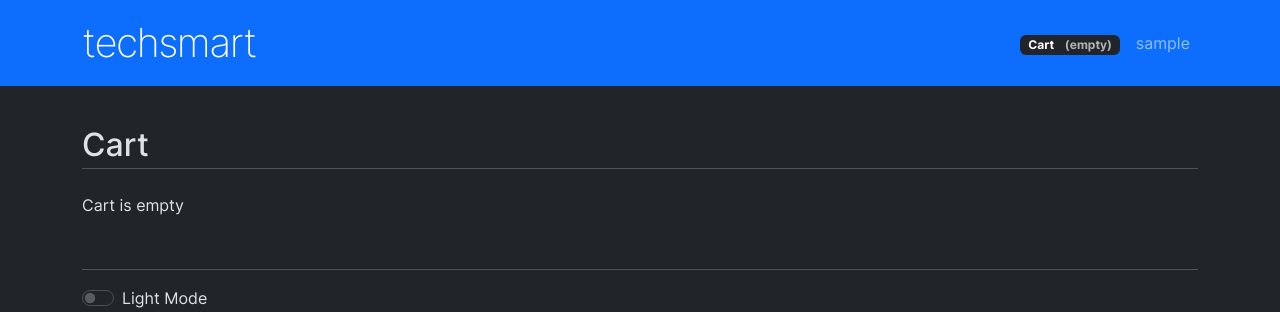
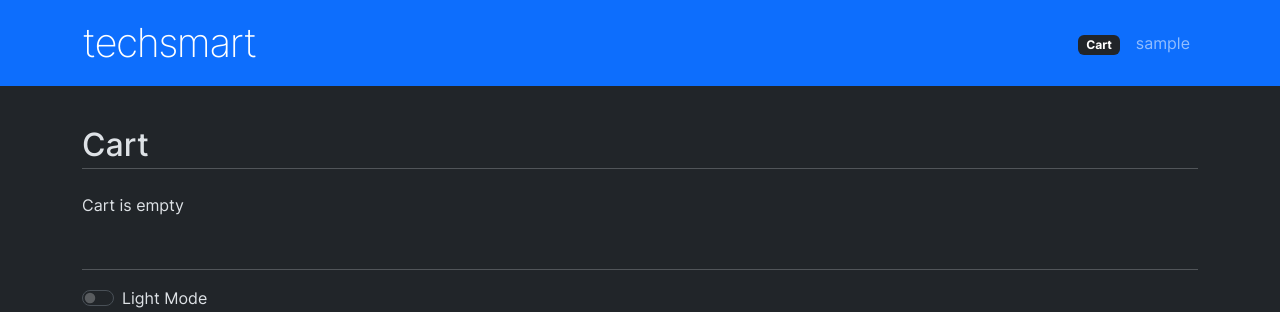
Before and after one commit to jack-hermanson/ShoppingAppICT4300, a Flask app: page /cart/ in a window 1280 px wide. Shown: the top 312 px of the page. Run offline with Flask 3, Linux system fonts and the light colour scheme; the visitor is signed in with stand-in values (Sample User, id 1); data comes from the database, SQL or seed files in the repository; data that the repository does not hold is empty; some libraries are stand-ins or nearby versions.

Commit message:
Update cart-anchor-partial.html

```diff
--- a/main/web/templates/carts/cart-anchor-partial.html
+++ b/main/web/templates/carts/cart-anchor-partial.html
@@ -3,10 +3,6 @@
         <span>Cart{% if current_user.cart and current_user.cart.cart_items|length > 0 %}:{% endif %}</span>
         {% if not current_user.cart %}
             ERROR
-        {% elif current_user.cart.cart_items|length == 0 %}
-            <span class="ms-2 text-muted">
-                (empty)
-            </span>
         {% elif current_user.cart.cart_items|length > 0 %}
             <span class="ms-2">
                 {{ current_user.cart.cart_items|length }}
```
